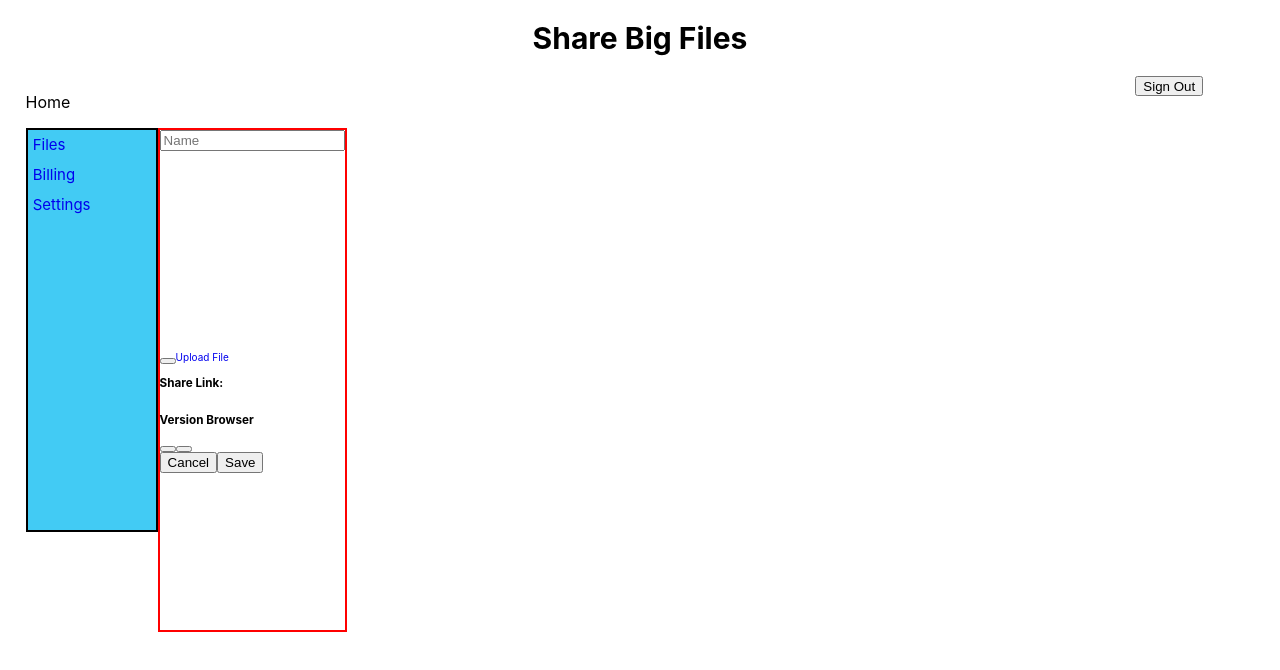
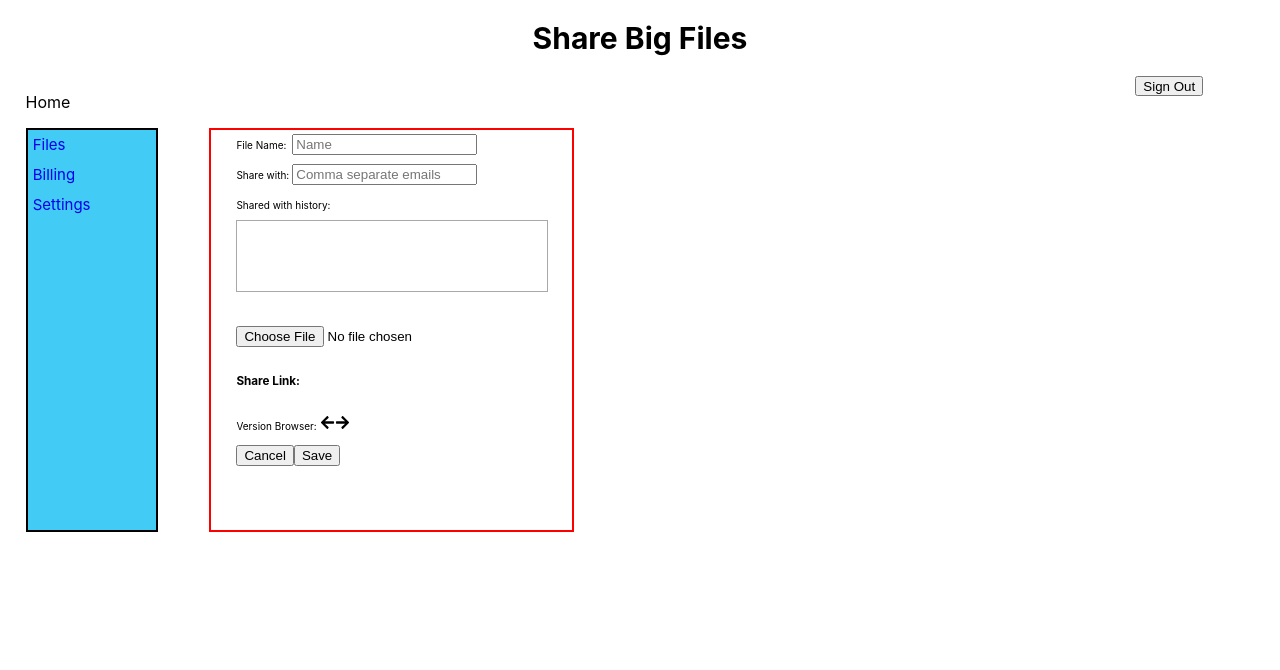
Before and after one commit to BloomTech-Labs/labs10-big-files, a React (Create React App) app in the folder Frontend/share_big_files/: page /create in a window 1280 px wide. Shown: the top 670 px of the page. Built offline with nearby package versions, Linux system fonts and the light colour scheme.

Commit message:
added react-icons, implement icons in add file view, further styled create/edit implements icons

```diff
--- a/Frontend/share_big_files/package.json
+++ b/Frontend/share_big_files/package.json
@@ -3,9 +3,13 @@
   "version": "0.1.0",
   "private": true,
   "dependencies": {
+    "@fortawesome/fontawesome-svg-core": "^1.2.15",
+    "@fortawesome/free-solid-svg-icons": "^5.7.2",
+    "@fortawesome/react-fontawesome": "^0.1.4",
     "axios": "^0.18.0",
     "react": "^16.8.1",
     "react-dom": "^16.8.1",
+    "react-icons": "^3.4.0",
     "react-router-dom": "^4.3.1",
     "react-scripts": "2.1.5",
     "react-stripe-checkout": "^2.6.3",
--- a/Frontend/share_big_files/src/App.css
+++ b/Frontend/share_big_files/src/App.css
@@ -21,3 +21,7 @@ p {
 a {
     text-decoration: none;
 }
+
+.fontAwesome:hover{
+    cursor:pointer;
+}
--- a/Frontend/share_big_files/src/App.js
+++ b/Frontend/share_big_files/src/App.js
@@ -9,6 +9,7 @@ import AddFileHolder from "./views/addfileholder";
 import { Route } from "react-router-dom";
 import "./App.css";
 import styled from "styled-components";
+
 
 const AppContainer = styled.div`
   height: auto;
--- a/Frontend/share_big_files/src/views/addfile.js
+++ b/Frontend/share_big_files/src/views/addfile.js
@@ -2,7 +2,7 @@ import React from "react";
 import LeftMenu from "./leftmenu";
 import styled from "styled-components";
 import { Link } from "react-router-dom";
-
+import {FaPlusCircle} from 'react-icons/fa';
 const AddFileHolder = styled.div`
   width: 25rem;
   height: 22rem;
@@ -42,9 +42,8 @@ const AddFile = () => {
       <AddFileHolder>
         <NewFileText>New File</NewFileText>
         <Link to="/create">
-          <AddFileButton>
-            <PlusText>+</PlusText>
-          </AddFileButton>
+            <FaPlusCircle size={50} color="black"/>
+
         </Link>
       </AddFileHolder>
     </>
--- a/Frontend/share_big_files/src/views/createedit.js
+++ b/Frontend/share_big_files/src/views/createedit.js
@@ -1,23 +1,30 @@
-
 import React from "react";
 import styled from "styled-components";
 import { Link } from "react-router-dom";
 
+import { FaArrowLeft, FaArrowRight } from "react-icons/fa";
+
 const CreateEditDiv = styled.div`
-display: flex;
-flex-direction: column;
-height: 500px;
-border: 2px solid red;
-
+  padding-left: 2%;
+  padding-right: 2%;
+  display: flex;
+  flex-direction: column;
+  height: 40rem;
+  width: 31rem;
+  margin-left: 4%;
+  border: 2px solid red;
+  line-height: 3;
 `;
 
 const CreateFileHolder = styled.div``;
 
 const FileName = styled.input`
+  margin-left: 1%;
 `;
 const SharedWithBox = styled.div`
   width: 100%;
-  height: 200px;
+  height: 7rem;
+  border: 1px solid #a8a8a8;
 `;
 
 const UploadButtonHolder = styled.div``;
@@ -29,20 +36,28 @@ const CreateFile = () => {
   return (
     <CreateEditDiv>
       <CreateFileHolder>
-        <FileName type="text" placeholder="Name" ></FileName>
+        <span>File Name: </span>
+        <FileName type="text" placeholder="Name" />
+        <br />
+        <span>Share with:</span>
+        <FileName type="text" placeholder="Comma separate emails" />
+        <br />
+
+        <span>Shared with history:</span>
         <SharedWithBox />
       </CreateFileHolder>
       <UploadButtonHolder>
-        <button />
-        <Link to="/files">Upload File</Link>
+        <br />
+        <input type="file" id="myFile" />
+        <br />
       </UploadButtonHolder>
       <ShareLinkHolder>
         <h3>Share Link:</h3>
       </ShareLinkHolder>
       <VersionBrowserHolder>
-        <h3>Version Browser</h3>
-        <button />
-        <button />
+        <span>Version Browser: </span>
+        <FaArrowLeft size={15} class="fontAwesome" />
+        <FaArrowRight size={15} class="fontAwesome" />
       </VersionBrowserHolder>
       <ConfirmButtons>
         <button>Cancel</button>
--- a/Frontend/share_big_files/src/views/createeditholder.js
+++ b/Frontend/share_big_files/src/views/createeditholder.js
@@ -4,9 +4,10 @@ import LeftMenu from "./leftmenu";
 import CreateFile from "./createedit";
 import styled from "styled-components";
 
+
 const CreateEditDiv = styled.div`
   display: flex;
-  height:500px;
+
 `;
 
 const CreateEditHolder = () => {
```
